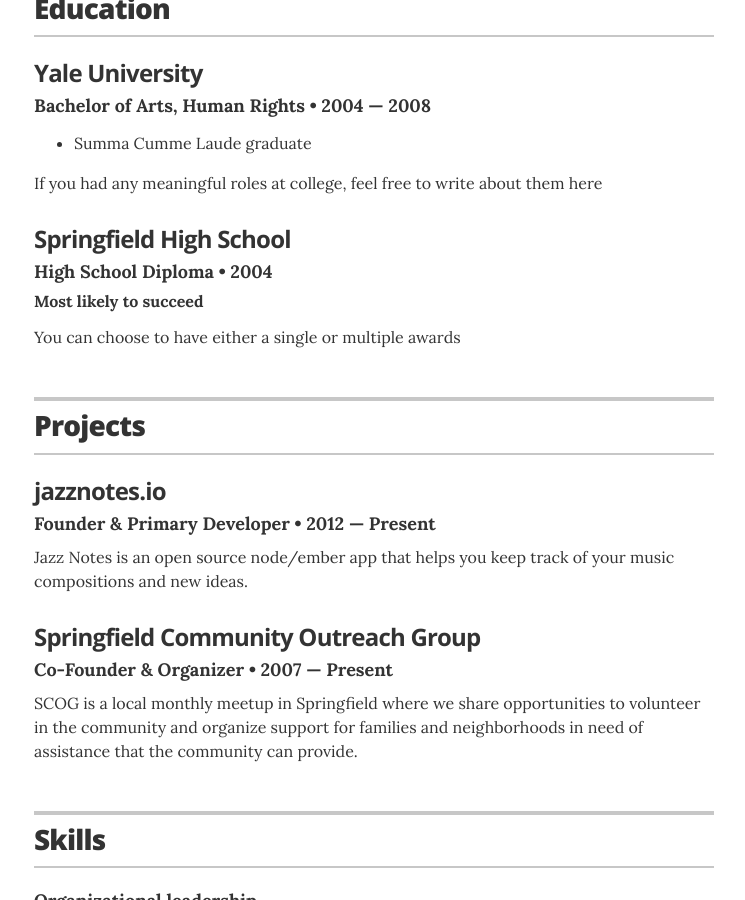
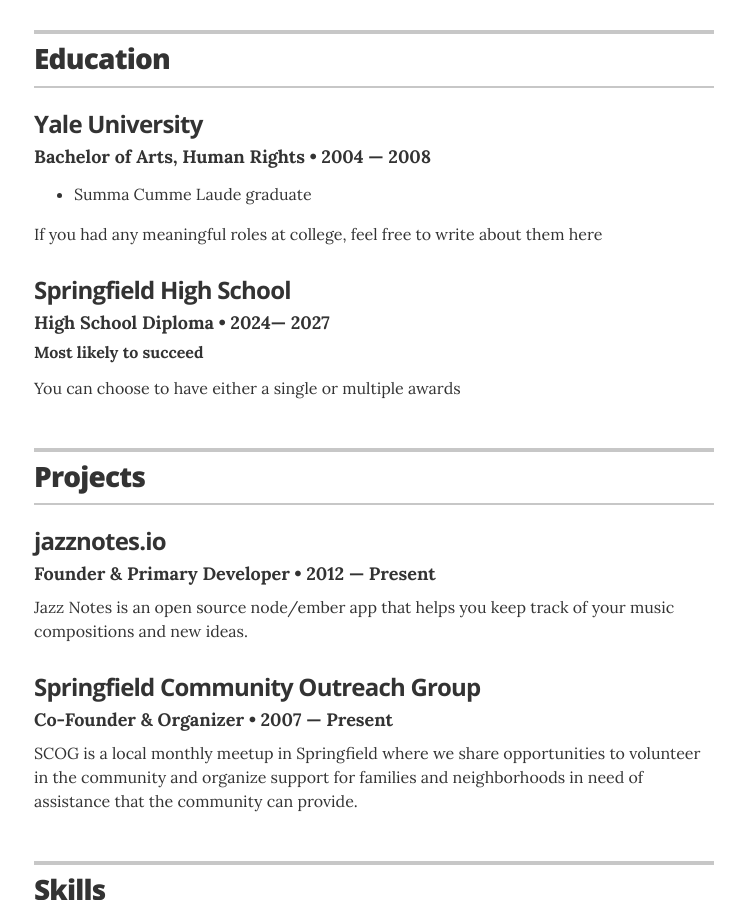
Before and after one commit to langweixian15653/langweixian15653.github.io, a Jekyll site: the page built from index.html, in a window 1280 px wide and 900 px high, scrolled down 1237 px. Shown: the whole window, without its empty margins (266-1011 px from the left). Built offline with Jekyll 4.4.1, drawn with Linux system fonts in a browser that asks for light colours.

```diff
--- a/_data/education.yml
+++ b/_data/education.yml
@@ -8,6 +8,6 @@
 
 - degree: High School Diploma
   uni: Springfield High School
-  year: 2004
+  year: 2024&mdash; 2027
   award: Most likely to succeed
   summary: You can choose to have either a single or multiple awards
```
Also changed, not shown: images/avatar.jpg.
